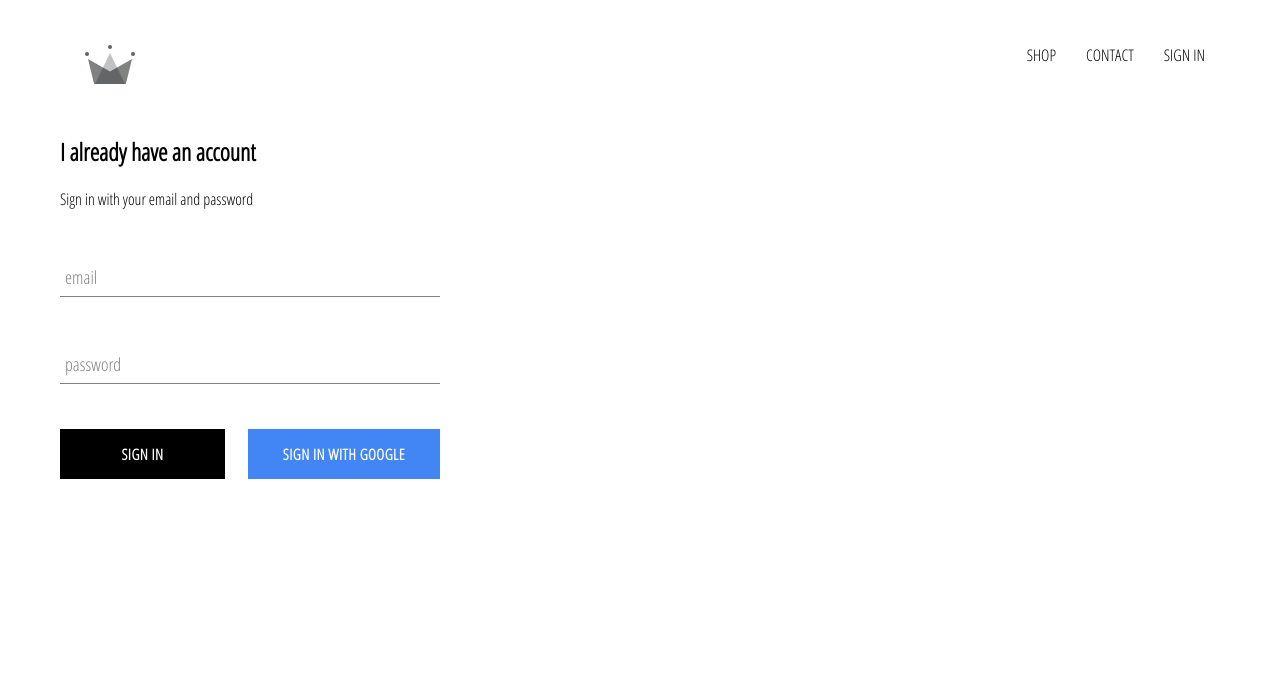
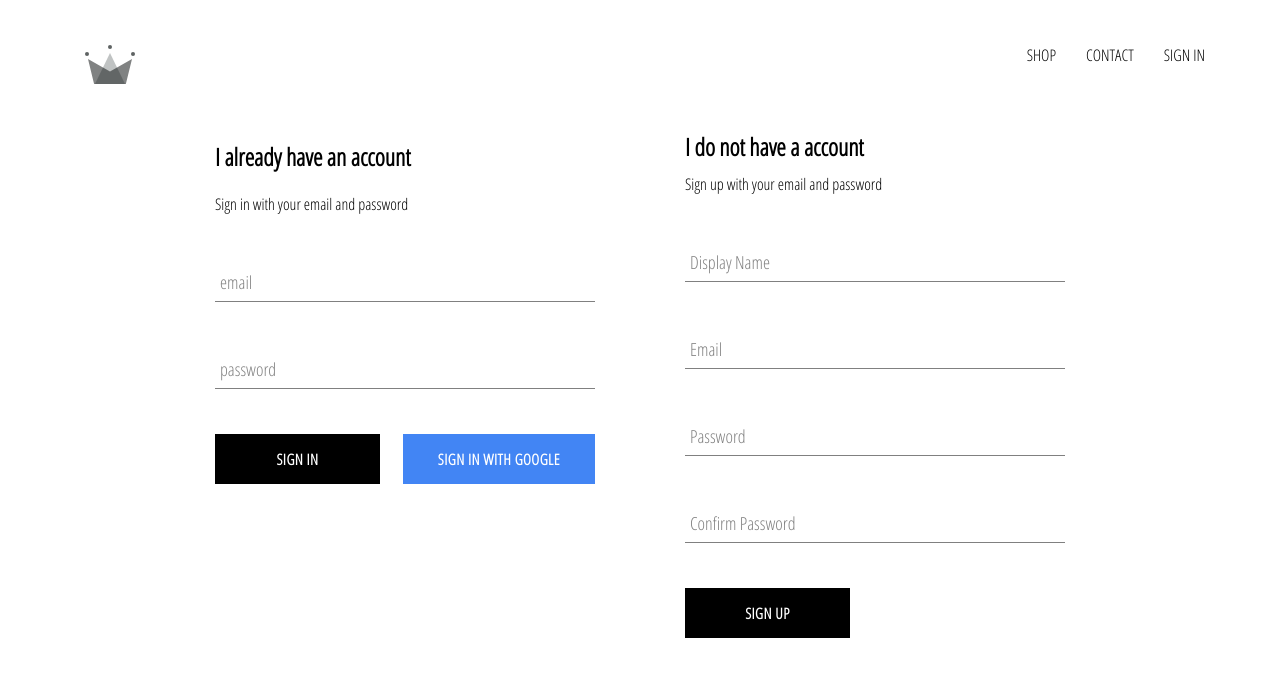
Before and after one commit to lennysoft90/deb-clothing, a React (Create React App) app: page /signin in a window 1280 px wide. Shown: the top 676 px of the page. Built offline with nearby package versions, Linux system fonts and the light colour scheme; no server answers.

Commit message:
implememted firebase utils included ability to store authenticated user

```diff
--- a/src/App.js
+++ b/src/App.js
@@ -6,13 +6,9 @@
 import ShopPage from './pages/shop/shop.component.jsx';
 import SignInAndSignUpPage from './pages/sign-in-and-sign-up/sign-in-and-sign-up.component';
 import Header from './components/header/header.component';
-import {auth} from './firebase/firebase.utils';
+import {auth, createUserProfileDocument } from './firebase/firebase.utils';
 
-const HatsPage = ()=> (
-  <div>
-    <h1>HATS PAGE</h1>
-  </div>
-);
+
 
 class App extends React.Component {
   constructor() {
@@ -26,9 +22,29 @@
 
 
     componentDidMount() {
-      this.unsubscribeFromAuth = auth.onAuthStateChanged(user => {
-        this.setState({ currentUser: user });
-        console.log(user);
+      this.unsubscribeFromAuth = auth.onAuthStateChanged(async userAuth => {
+        if (userAuth) {
+            const userRef = await createUserProfileDocument(userAuth);
+
+            userRef.onSnapshot(snapShot => {
+              this.setState({
+                currentUser: {
+                  id : snapShot.id,
+                  ...snapShot.data()
+                }
+              }
+              )
+              console.log(this.state);
+            });
+
+        }
+        else{
+          this.setState({currentUser: userAuth});
+
+
+        }
+
+
       });
 
     }
--- /dev/null
+++ b/src/components/sign-up/sign-up-component.jsx
@@ -0,0 +1,97 @@
+import React from 'react';
+
+import FormInput from '../form-input/form-input.component';
+import CustomButton from '../custom-button/custom-button.component';
+import {auth, createUserProfileDocument } from  '../../firebase/firebase.utils';
+
+import './sign-up.styles.scss';
+
+class SignUp extends React.Component {
+    constructor(){
+        super();
+
+        this.state = {
+            displayName:'',
+            email: '',
+            password : '',
+            confirmPassword: ''
+        }
+    }
+
+    handleSubmit = async event => {
+        event.preventDefault();
+
+        const {displayName,email,password,confirmPassword } = this.state;
+        if(password !== confirmPassword) {
+            alert("passwords don't match");
+            return;
+        }
+        try {
+          const {user} = await auth.createUserWithEmailAndPassword(
+                email,
+                 password);
+                 await createUserProfileDocument(user, {displayName})
+
+                 this.setState({
+                    displayName:'',
+                    email: '',
+                    password : '',
+                    confirmPassword: ''
+                 })
+
+        } catch (error) {
+            console.error(error);
+        }
+    }
+    handleChange = event => {
+        const {name, value } = event.target;
+        this.setState({[name]: value});
+    }
+    render(){
+        const {displayName,email,password,confirmPassword } = this.state;
+        return(
+            <div className='sign-up'>
+                <h2 className='title'>I do not have a account</h2>
+                <span>Sign up with your email and password</span>
+                <form className='sign-up-form' onSubmit={this.handleSubmit}>
+                    <FormInput
+                    type='text'
+                    name= 'displayName'
+                    value= {displayName}
+                    onChange={this.handleChange}
+                    label='Display Name'
+                    required
+                    />
+                    <FormInput
+                    type='email'
+                    name= 'email'
+                    value= {email}
+                    onChange={this.handleChange}
+                    label='Email'
+                    required
+                    />
+                    <FormInput
+                    type='password'
+                    name= 'password'
+                    value= {password}
+                    onChange={this.handleChange}
+                    label='Password'
+                    required
+                    />
+                    <FormInput
+                    type='password'
+                    name= 'confirmPassword'
+                    value= {confirmPassword}
+                    onChange={this.handleChange}
+                    label='Confirm Password'
+                    required
+                    />
+                <CustomButton type='submit'>SIGN UP</CustomButton>
+                </form>
+
+            </div>
+        );
+    }
+}
+
+export default SignUp;
--- /dev/null
+++ b/src/components/sign-up/sign-up.styles.scss
@@ -0,0 +1,9 @@
+.sign-up{
+    display: flex;
+    flex-direction: column;
+    width: 380px;
+
+.title{
+    margin:10px 0;
+}
+}
--- a/src/firebase/firebase.utils.js
+++ b/src/firebase/firebase.utils.js
@@ -13,6 +13,30 @@
     measurementId: "G-E3355FPRSE"
   };
 
+  export const createUserProfileDocument = async (userAuth, additionalData)=> {
+    if(!userAuth) return;
+
+    const userRef = firestore.doc(`user/${userAuth.uid}`)
+
+    const snapShot = await userRef.get();
+
+    if(!snapShot.exists){
+      const {displayName, email} = userAuth;
+      const createdAt = new Date();
+      try {
+        await userRef.set({
+          displayName,
+          email,
+          createdAt,
+          ...additionalData
+        })
+      } catch (error) {
+        console.log('error creating user', error.message);
+      }
+    }
+    return userRef;
+  }
+
   firebase.initializeApp(config);
 
   export const auth = firebase.auth();
--- a/src/pages/sign-in-and-sign-up/sign-in-and-sign-up.component.jsx
+++ b/src/pages/sign-in-and-sign-up/sign-in-and-sign-up.component.jsx
@@ -1,12 +1,14 @@
 import React from 'react';
 
-import Signin from '../../components/sign-in/sign-in.component';
+import SignIn from '../../components/sign-in/sign-in.component';
+import SignUp from '../../components/sign-up/sign-up-component';
 
 import './sign-in-and-sign-up.styles.scss';
 
 const SignInAndSignUpPage = () => (
     <div className='sign-in-and-sign-up'>
-        <Signin />
+        <SignIn />
+        <SignUp />
     </div>
 );
 export default SignInAndSignUpPage;
--- a/src/pages/sign-in-and-sign-up/sign-in-and-sign-up.styles.scss
+++ b/src/pages/sign-in-and-sign-up/sign-in-and-sign-up.styles.scss
@@ -0,0 +1,6 @@
+.sign-in-and-sign-up {
+  width: 850px;
+  display: flex;
+  justify-content: space-between;
+  margin: 30px auto;
+}
```
